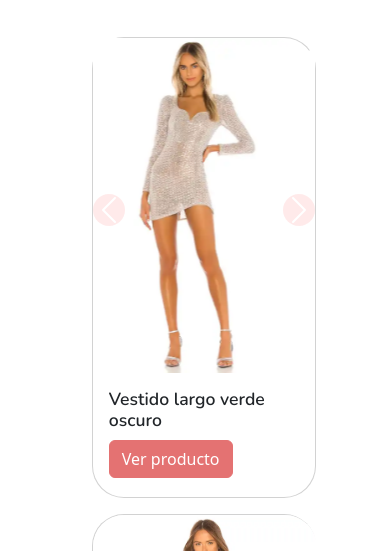
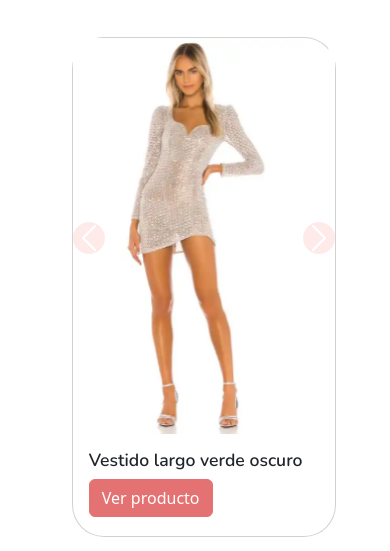
Before and after one commit to Luci1512/NewAugustine, a plain HTML site: page index.html in a window 390 px wide. Shown: the part 214-765 px from the top of the page. Drawn offline with nearby package versions, Linux system fonts and the light colour scheme.

Commit message:
products 0.5

```diff
--- a/scss/_productos.scss
+++ b/scss/_productos.scss
@@ -25,7 +25,7 @@ $media-1170: 14rem;
 $media-980: 11.2rem;
 $media-800: 10rem;
 $media-725: 14rem;
-
+$media-520: 16.5rem;
 
 //mixins
 .figuras {display: flex;
@@ -64,6 +64,9 @@ $media-725: 14rem;
     @media(max-width: 725px){
         width: $media-725;
     }
+    @media(max-width:520px){
+        width: $media-520;
+    }
     img{
         border-radius: 2rem;
         @media(max-width: 1170px){
@@ -77,7 +80,10 @@ $media-725: 14rem;
         }
         @media(max-width: 725px){
         width: $media-725;
-    }
+        }
+        @media(max-width:520px){
+            width: $media-520;
+        }
     }
 
     h4{
@@ -93,7 +99,10 @@ $media-725: 14rem;
         }
         @media(max-width: 725px){
         max-width: $media-725;
-    }
+        }
+        @media(max-width:520px){
+            max-width: $media-520;
+        }
     }
 }
 
```
Also changed, not shown: css/main.css, 1 other file.
